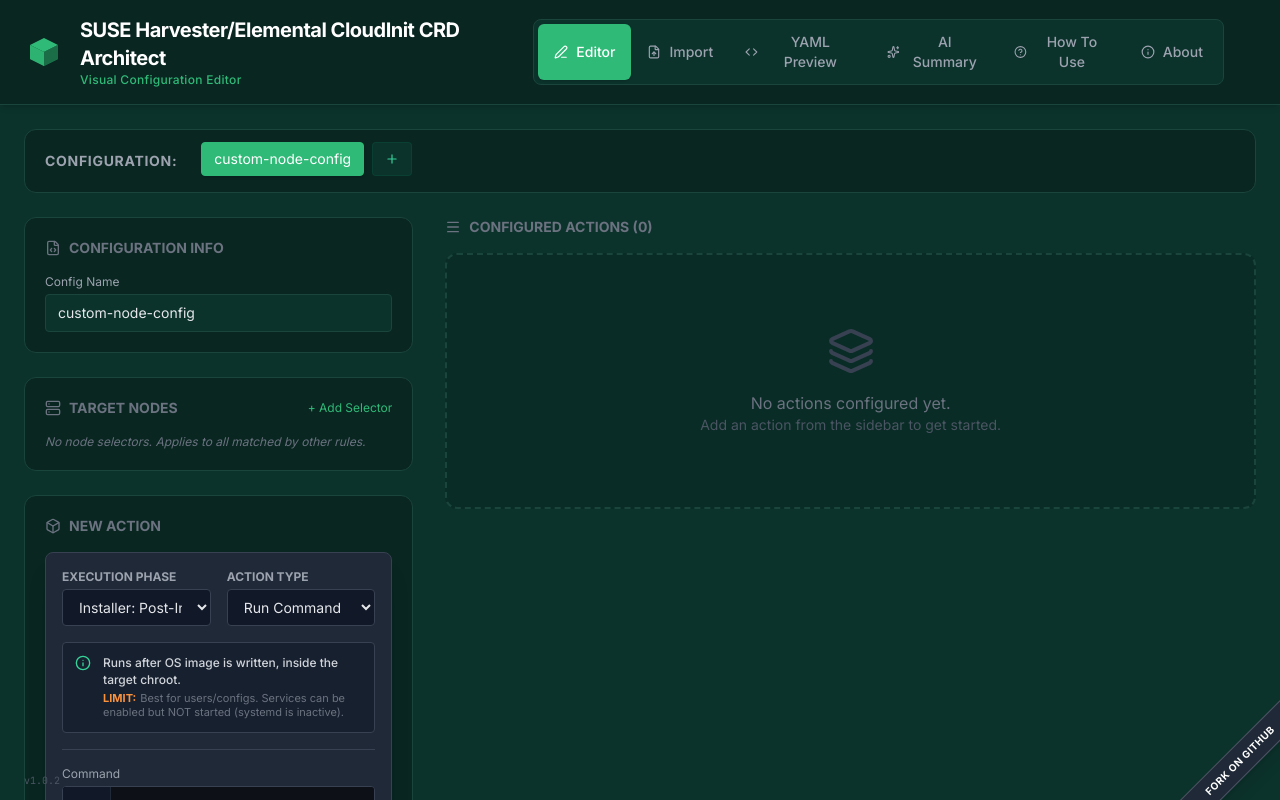
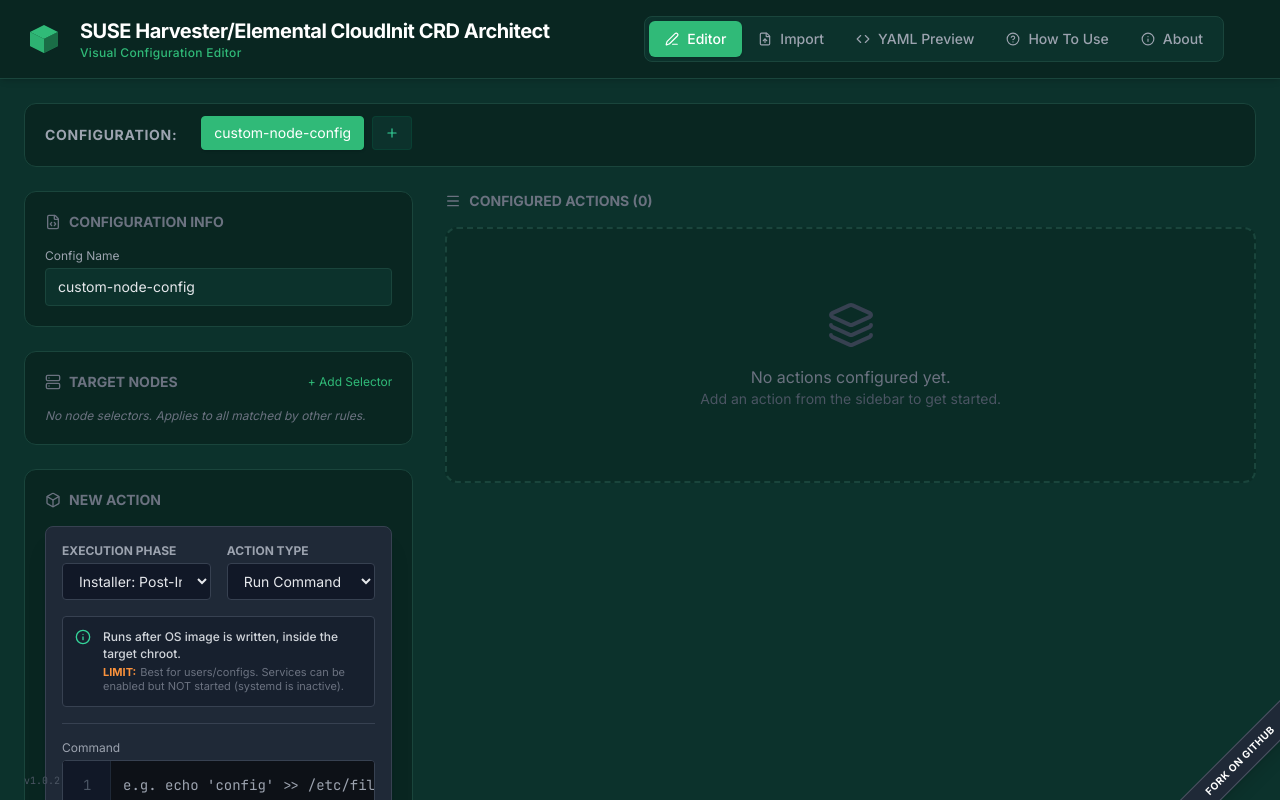
Before and after one commit to doccaz/harvester-cloud-init, a React (Vite) app: page / in a window 1280 px wide. Built offline with nearby package versions, Linux system fonts and the light colour scheme.

Commit message:
Removing AI Summary; owner, group and permissions should be numeric

```diff
--- a/App.tsx
+++ b/App.tsx
@@ -2,7 +2,6 @@
 import { AppState, CloudAction, NodeSelector, CloudInitConfig } from './types';
 import ActionForm from './components/ActionForm';
 import ActionItem from './components/ActionItem';
-import Summary from './components/Summary';
 import Importer from './components/Importer';
 import HowTo from './components/HowTo';
 import About from './components/About';
@@ -13,7 +12,6 @@
   FileUp,
   Plus,
   Download,
-  Sparkles,
   Edit3,
   HelpCircle,
   Info,
@@ -28,7 +26,6 @@
   EDITOR = 'editor',
   IMPORT = 'import',
   PREVIEW = 'preview',
-  SUMMARY = 'summary',
   HOWTO = 'howto',
   ABOUT = 'about'
 }
@@ -44,9 +41,6 @@
 
 const App: React.FC = () => {
   const [activeTab, setActiveTab] = useState<Tab>(Tab.EDITOR);
-
-  // Lifted state for AI Summary to persist across tab switches
-  const [aiSummary, setAiSummary] = useState<string | null>(null);
 
   // Initial State with one default config
   const initialConfigId = Math.random().toString(36).substr(2, 9);
@@ -200,13 +194,6 @@
           >
             <Code size={14} className="mr-2" />
             YAML Preview
-          </button>
-           <button
-            onClick={() => setActiveTab(Tab.SUMMARY)}
-            className={`px-4 py-2 rounded-md text-sm font-medium transition-all flex items-center ${activeTab === Tab.SUMMARY ? 'bg-[#30BA78] text-white shadow' : 'text-gray-400 hover:text-gray-200'}`}
-          >
-             <Sparkles size={14} className="mr-2" />
-            AI Summary
           </button>
           <button
             onClick={() => setActiveTab(Tab.HOWTO)}
@@ -414,16 +401,6 @@
               <About />
             )}
 
-            {activeTab === Tab.SUMMARY && (
-              <div className="max-w-4xl mx-auto">
-                <Summary
-                    yaml={generatedYaml}
-                    currentSummary={aiSummary}
-                    onSummaryUpdate={setAiSummary}
-                />
-              </div>
-            )}
-
             {activeTab === Tab.IMPORT && (
                <div className="h-full">
                   <Importer onImport={handleImport} />
--- a/utils/import.ts
+++ b/utils/import.ts
@@ -48,7 +48,6 @@
                 stagesRoot = {};
             }
         }
-        total=total;
     }
 
     // Extract Selectors
--- a/utils/yaml.ts
+++ b/utils/yaml.ts
@@ -45,8 +45,9 @@
           const act = action as WriteFileAction;
           innerYaml += `      files:\n`;
           innerYaml += `        - path: ${act.path}\n`;
-          innerYaml += `          permissions: "${act.permissions}"\n`;
-          innerYaml += `          owner: "${act.owner}"\n`;
+          // Remove quotes for permissions and owner to allow numeric values
+          innerYaml += `          permissions: ${act.permissions}\n`;
+          innerYaml += `          owner: ${act.owner}\n`;
 
           if (act.encoding === 'base64') {
              innerYaml += `          encoding: b64\n`;
```
